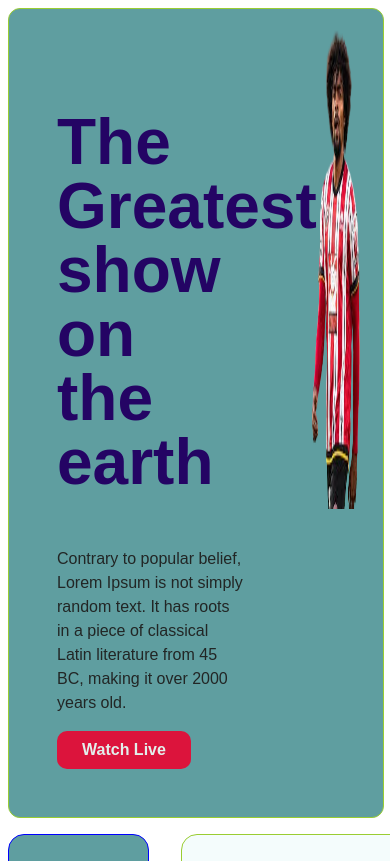
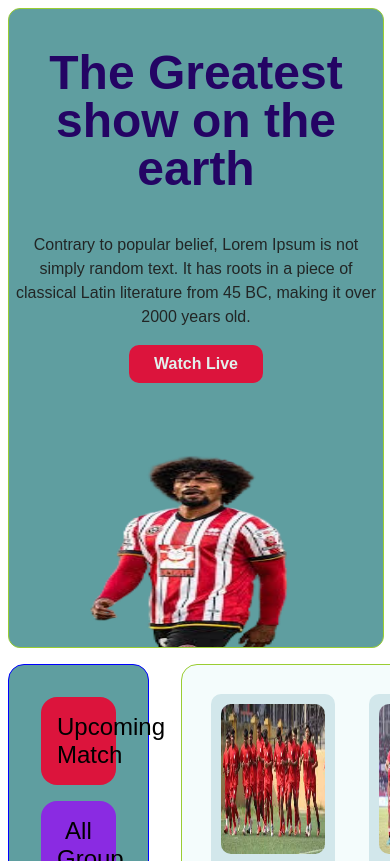
Before and after one commit to shouravhasanshurjo8201/world-cup-tournament-project, a plain HTML site: page index.html in a window 390 px wide. Shown: the top 861 px of the page. Drawn offline with Linux system fonts and the light colour scheme.

Commit message:
media screen header section add

```diff
--- a/style.css
+++ b/style.css
@@ -177,3 +177,35 @@ footer{
 .footer-section-2 a{
     text-decoration: none;
 }
+/* footer section end */
+
+
+@media screen and (max-width: 600px) {
+
+    /* header section start */
+    header{
+        max-width: 600px;
+        flex-direction: column;
+    }
+    .header-section-1{
+        width: 100%;
+        padding: 0rem;
+        text-align: center;
+    }
+    .header-section-1 h1{
+        font-size: 3rem;
+        font-weight: 700;
+        line-height: 3rem;
+    }
+
+    .header-section-2{
+        width: 100%;
+        display: block;
+        height: 200px;
+        margin-top: 4rem;
+    }
+    /* header section end */
+
+
+
+}
```
